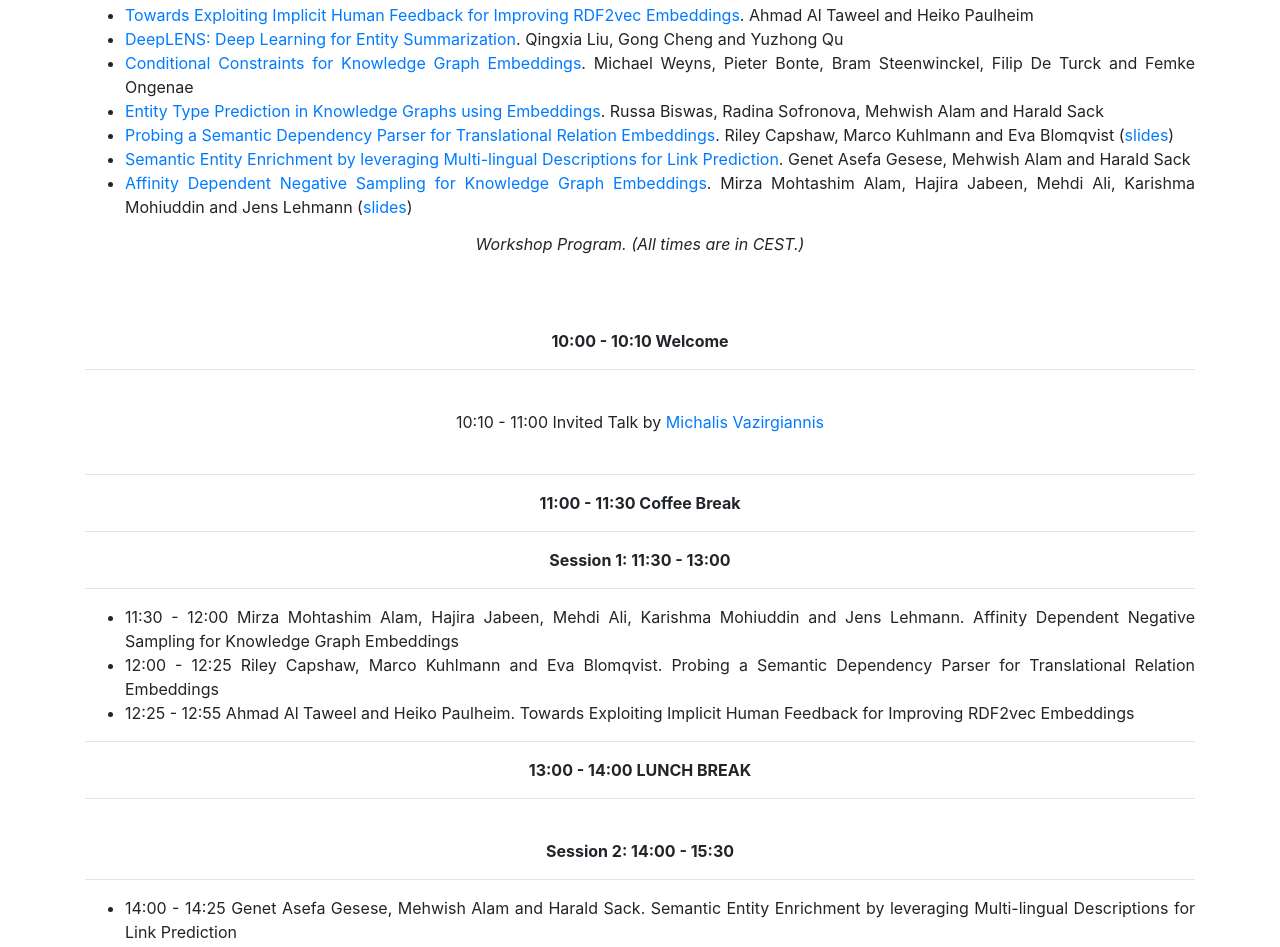
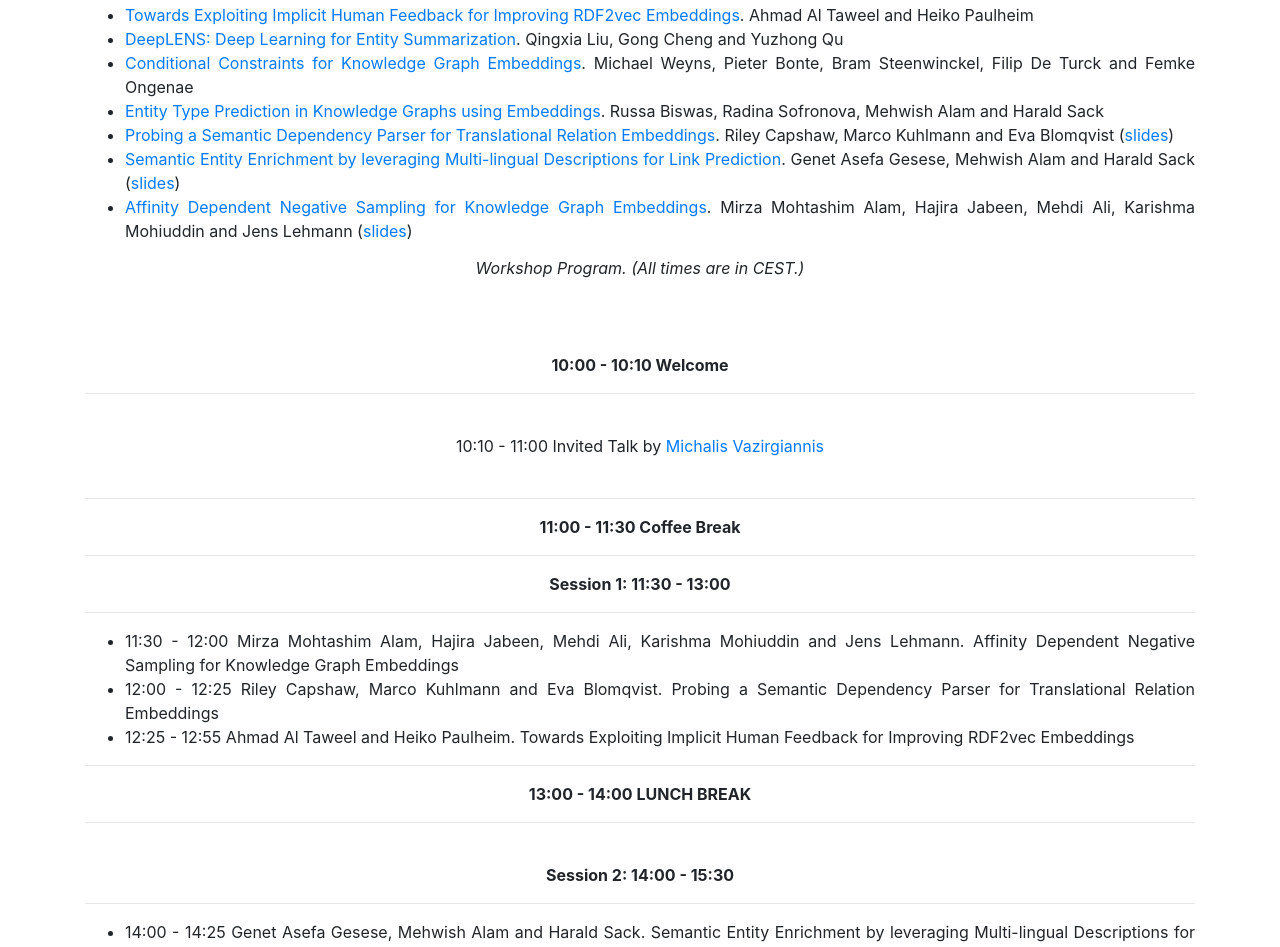
Before and after one commit to alammehwish/dl4kg_eswc_2020, a website with bundled scripts: page index.html in a window 1280 px wide. Shown: the part 4090-5037 px from the top of the page. Built offline with nearby package versions, Linux system fonts and the light colour scheme; files whose address does not match are found by name; a web font is replaced by a local one.

Commit message:
Update index.html

```diff
--- a/index.html
+++ b/index.html
@@ -213,7 +213,7 @@
 			<li><a href="papers/paper3.pdf">Conditional Constraints for Knowledge Graph Embeddings</a>. Michael Weyns, Pieter Bonte, Bram Steenwinckel, Filip De Turck and Femke Ongenae</li>
 			<li><a href="papers/paper5.pdf">Entity Type Prediction in Knowledge Graphs using Embeddings</a>. Russa Biswas, Radina Sofronova, Mehwish Alam and Harald Sack</li>
 			<li><a href="papers/paper6.pdf">Probing a Semantic Dependency Parser for Translational Relation Embeddings</a>. Riley Capshaw, Marco Kuhlmann and Eva Blomqvist (<a href="slides/DL4KG2020_RileyCapshaw_Probing_A_Semantic_Dependency_Parser.pdf">slides</a>)</li>
-			<li><a href="papers/paper7.pdf">Semantic Entity Enrichment by leveraging Multi-lingual Descriptions for Link Prediction</a>. Genet Asefa Gesese, Mehwish Alam and Harald Sack</li>
+			<li><a href="papers/paper7.pdf">Semantic Entity Enrichment by leveraging Multi-lingual Descriptions for Link Prediction</a>. Genet Asefa Gesese, Mehwish Alam and Harald Sack (<a href="slides/dl4kg_2020_heiko_paulheim.pdf">slides</a>)</li>
 			<li><a href="papers/paper8.pdf">Affinity Dependent Negative Sampling for Knowledge Graph Embeddings</a>. Mirza Mohtashim Alam, Hajira Jabeen, Mehdi Ali, Karishma Mohiuddin and Jens Lehmann (<a href="slides/ADNS-DL5KG.pdf">slides</a>)</li>
           </ul>
 
```
